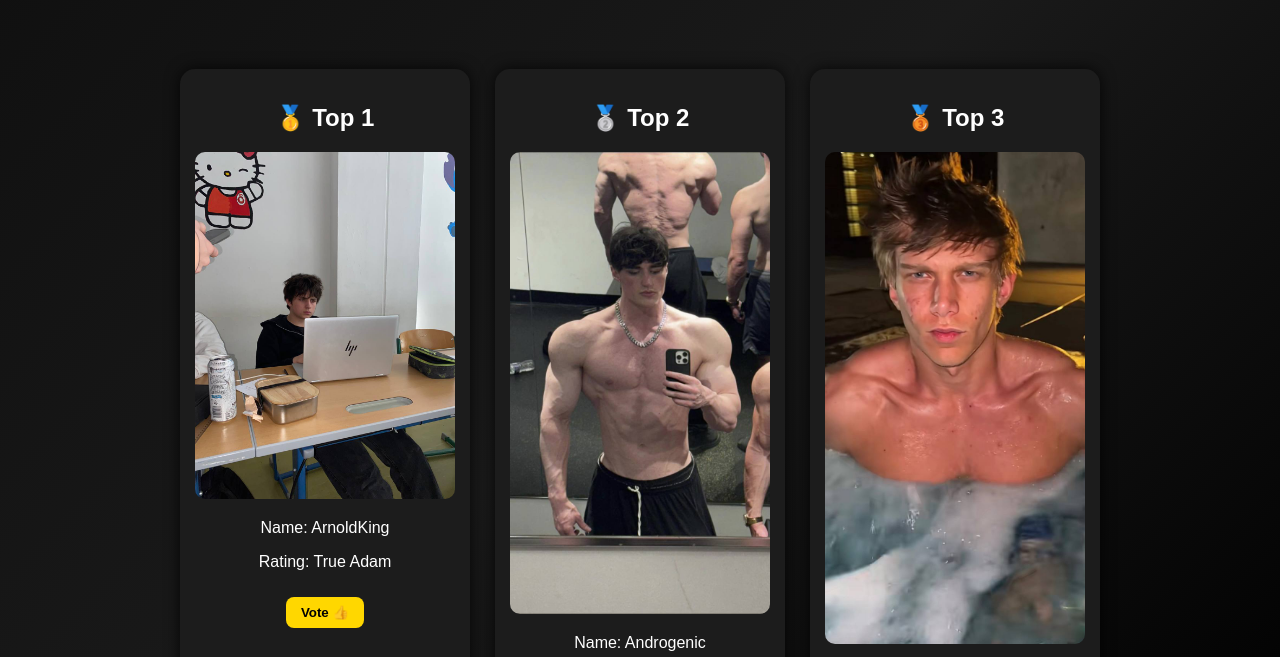
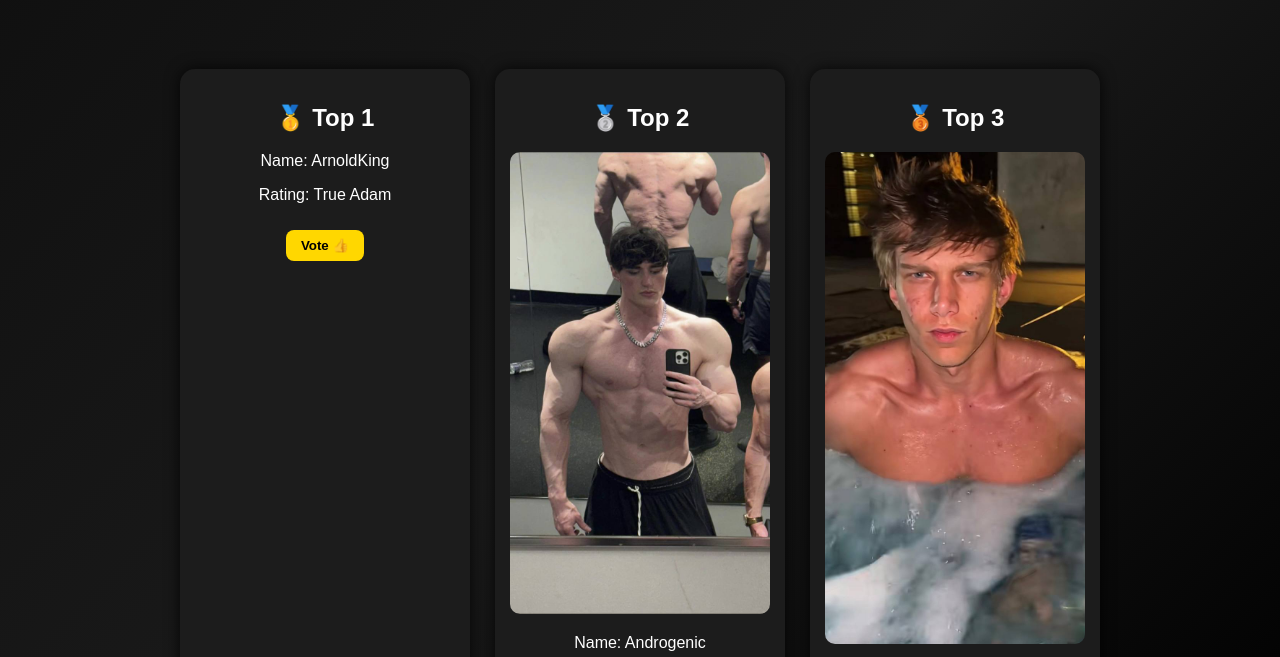
Before and after one commit to Redvab/chad-ranking, a plain HTML site: page index.html in a window 1280 px wide. Shown: the part 143-800 px from the top of the page. Drawn offline with Linux system fonts and the light colour scheme.

Commit message:
Update index.html

```diff
--- a/index.html
+++ b/index.html
@@ -83,7 +83,6 @@ button:hover{
 
 <div class="card">
 <h2>🥇 Top 1</h2>
-<img src="Arnold.jpg">
 <p>Name: ArnoldKing</p>
 <p>Rating: True Adam</p>
 <button>Vote 👍</button>
```
